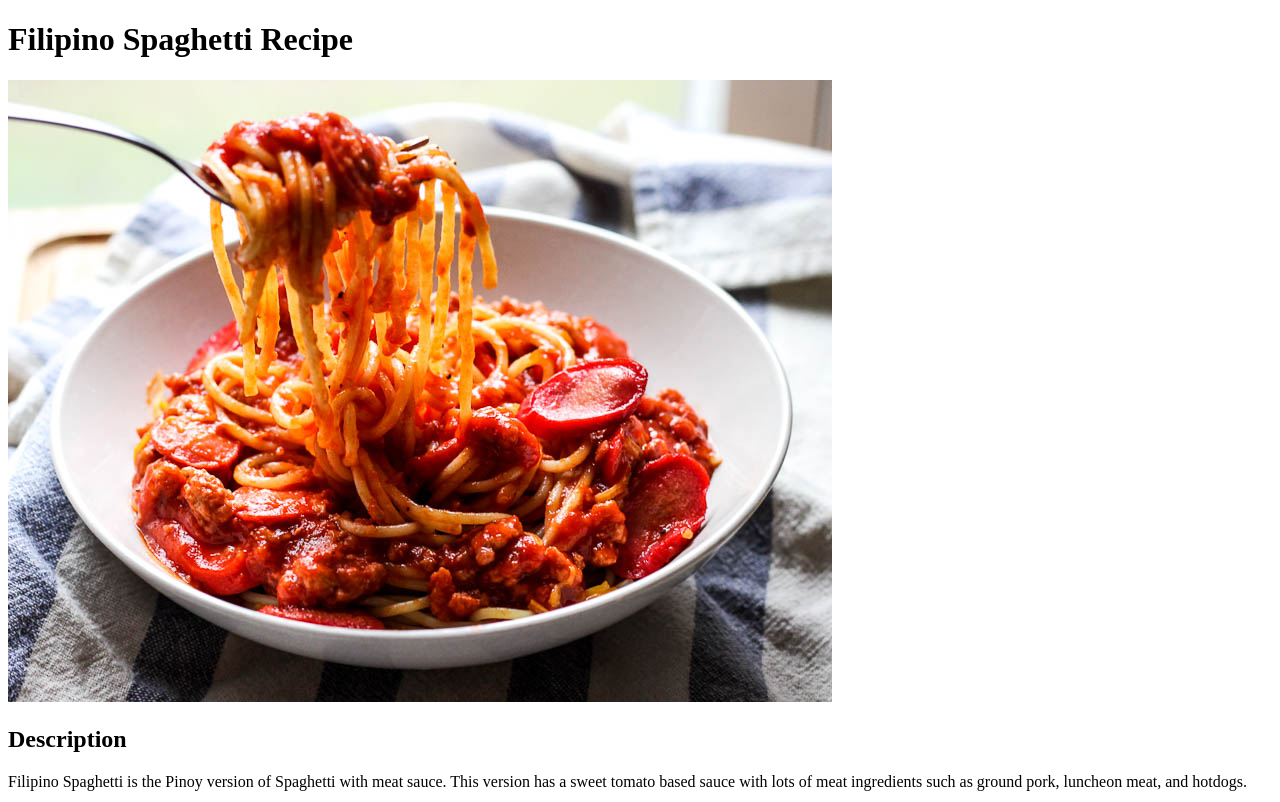
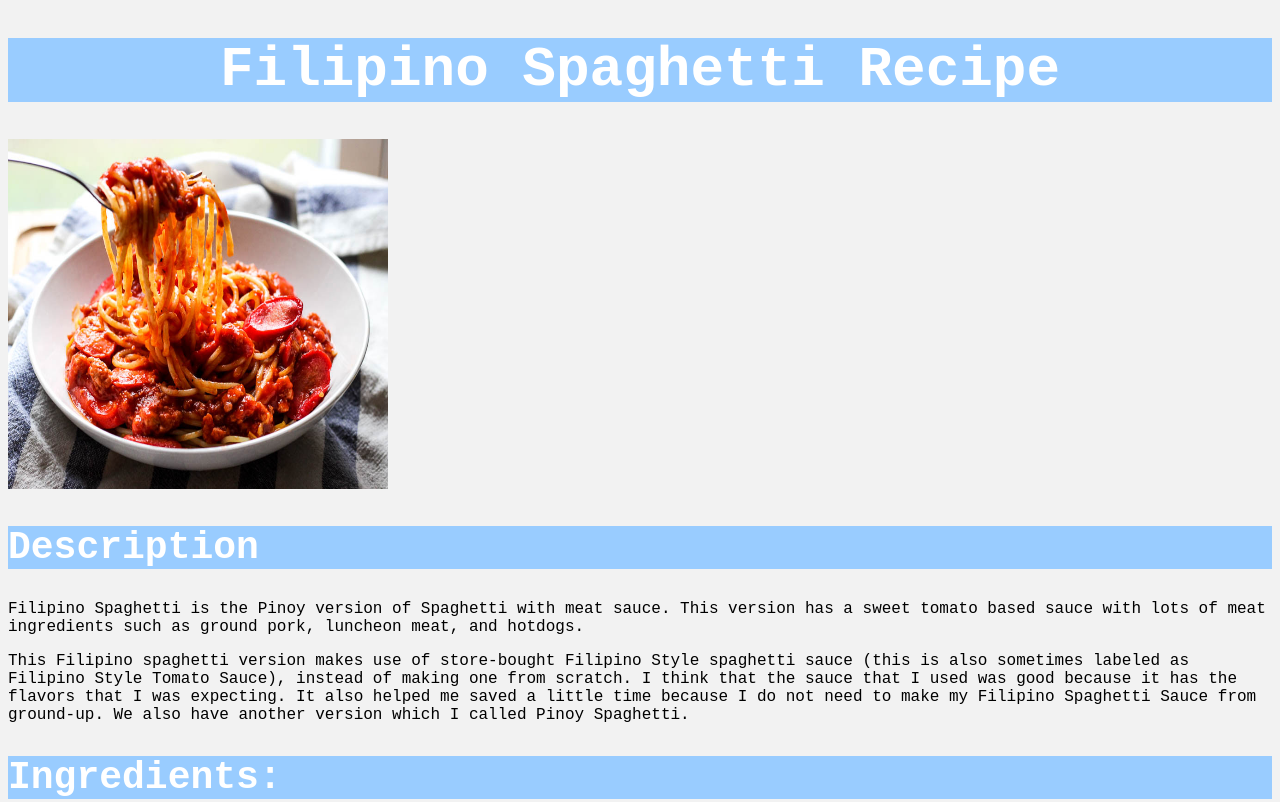
Before and after one commit to eyronjohn/odin-recipes1, a plain HTML site: page recipes/spaghetti.html in a window 1280 px wide. Shown: the top 802 px of the page. Drawn offline with Linux system fonts and the light colour scheme.

Commit message:
Added styles

```diff
--- a/recipes/spaghetti.html
+++ b/recipes/spaghetti.html
@@ -4,9 +4,10 @@
 
         <meta charset="utf-8">
         <title>Spaghetti Recipe</title>
+        <link rel="stylesheet" href="../style.css">
     </head>
     <body>
-        <h1>Filipino Spaghetti Recipe</h1>
+        <h1 class="title">Filipino Spaghetti Recipe</h1>
         <img src="../images/spaghetti.jpg">
 
         <h2>Description</h2>
--- a/style.css
+++ b/style.css
@@ -1,12 +1,26 @@
-/*body{
-    background-color: #e6ffff;
+body{
+    background-color: #f2f2f2;
+    font-family: 'Courier New', Courier, monospace;
 }
-*/
 
+img {
+    width: 380px;
+    height: 350px;
+}
+
+.title,
+h2 {
+    background-color: #99ccff;
+    font-weight: bold;
+}
 .title {
-    background-color: #99ccff;
+
     color: white;
     text-align: center;
     font-size: 56px;
-    font-weight: bold;
 }
+
+h2 {
+    color: white;
+    font-size: 38px;
+}
```
Also changed, not shown: index.html (+1 -1 lines), recipes/bicolExpress.html (+2 -1 lines), recipes/porkSinigang.html (+2 -2 lines).
